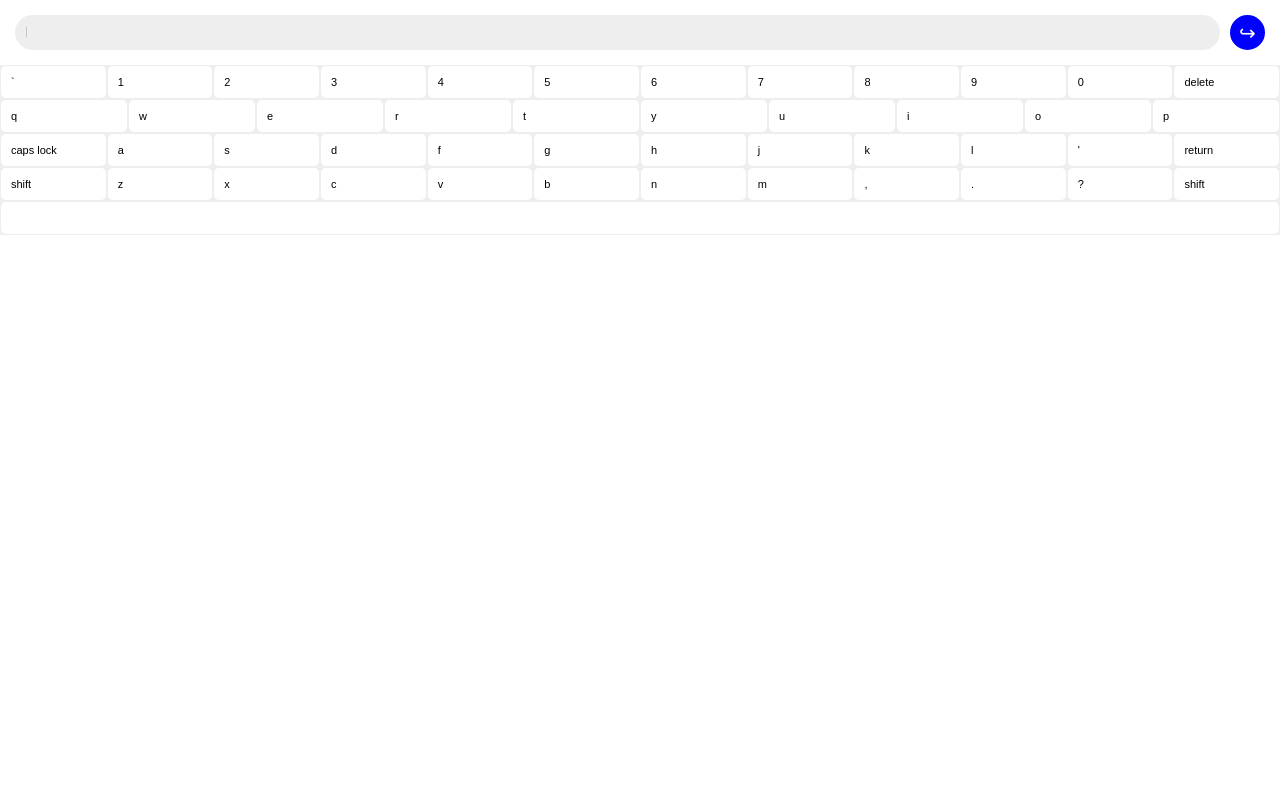
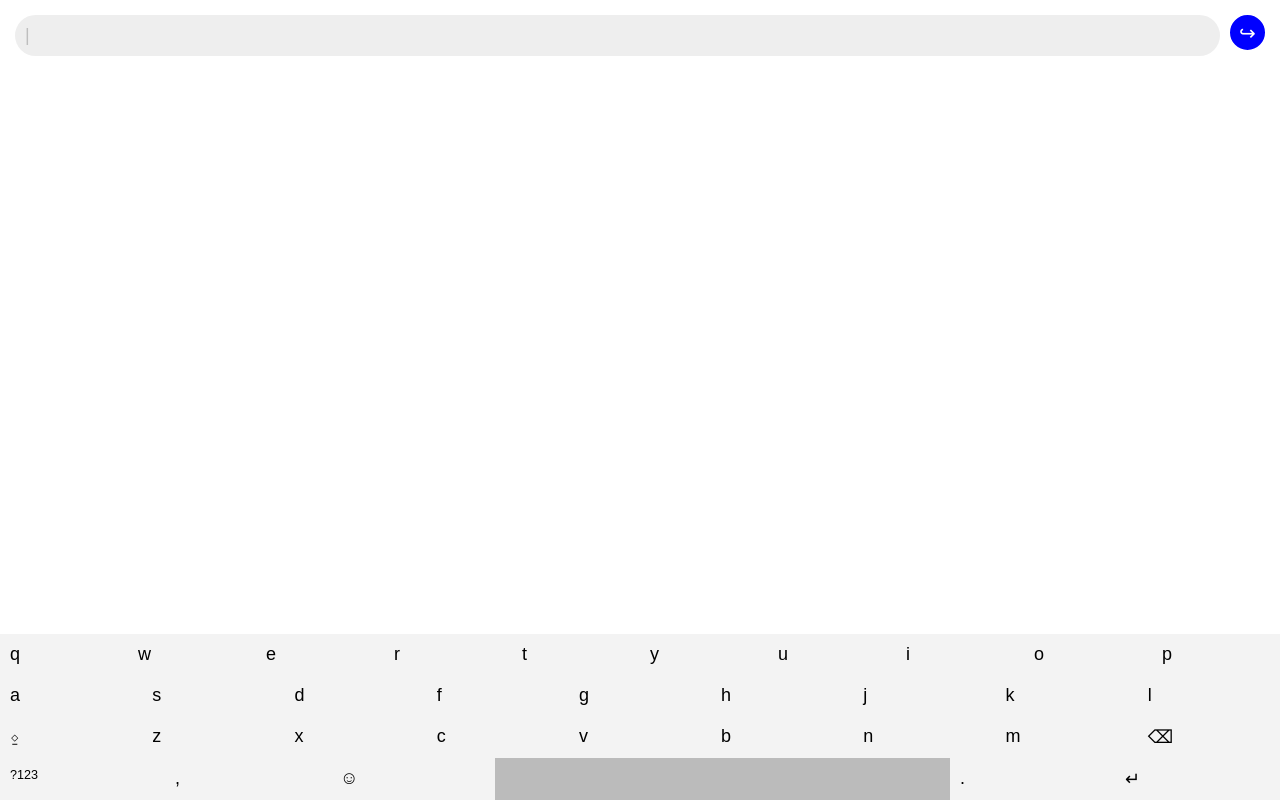
Before and after one commit to mathildebuenerd/auto-chat, a website: page public/custom-keyboard/index.html in a window 1280 px wide. Both pictures are taken after a click on the element 617 px from the left and 32 px from the top of the page. Drawn offline with Linux system fonts and the light colour scheme.

Commit message:
simplification of the keyboard, allcaps key is working

```diff
--- a/public/custom-keyboard/index.html
+++ b/public/custom-keyboard/index.html
@@ -11,61 +11,60 @@
     <input type="submit" data-type="reponse" value ="↪" class="submit">
 </section>
 <section id="custom-keyboard">
-    <ul class="keyrow">
-            <li class="symbol">
-                <span class="off">`</span>
-                <span class="on">~</span>
-            </li>
-            <li class="symbol">
-                <span class="off">1</span>
-                <span class="on">!</span>
-            </li>
-            <li class="symbol">
-                <span class="off">2</span>
-                <span class="on">@</span>
-            </li>
-            <li class="symbol">
-                <span class="off">3</span>
-                <span class="on">#</span>
-            </li>
-            <li class="symbol">
-                <span class="off">4</span>
-                <span class="on">$</span>
-            </li>
-            <li class="symbol">
-                <span class="off">5</span>
-                <span class="on">%</span>
-            </li>
-            <li class="symbol">
-                <span class="off">6</span>
-                <span class="on">^</span>
-            </li>
-            <li class="symbol">
-                <span class="off">7</span>
-                <span class="on">&amp;</span>
-            </li>
-            <li class="symbol">
-                <span class="off">8</span>
-                <span class="on">*</span>
-            </li>
-            <li class="symbol">
-                <span class="off">9</span>
-                <span class="on">(</span>
-            </li>
-            <li class="symbol">
-                <span class="off">0</span>
-                <span class="on">)</span>
-            </li>
+    <!--<ul class="keyrow">-->
+            <!--&lt;!&ndash;<li class="symbol">&ndash;&gt;-->
+                <!--&lt;!&ndash;<span class="off">`</span>&ndash;&gt;-->
+                <!--&lt;!&ndash;<span class="on">~</span>&ndash;&gt;-->
+            <!--&lt;!&ndash;</li>&ndash;&gt;-->
             <!--<li class="symbol">-->
-                <!--<span class="off">-</span>-->
-                <!--<span class="on">_</span>-->
+                <!--<span class="off">1</span>-->
+                <!--<span class="on">!</span>-->
             <!--</li>-->
             <!--<li class="symbol">-->
-                <!--<span class="off">=</span>-->
-                <!--<span class="on">+</span>-->
+                <!--<span class="off">2</span>-->
+                <!--<span class="on">@</span>-->
             <!--</li>-->
-            <li class="delete">delete</li>
-        </ul> <!-- end of row -->
+            <!--<li class="symbol">-->
+                <!--<span class="off">3</span>-->
+                <!--<span class="on">#</span>-->
+            <!--</li>-->
+            <!--<li class="symbol">-->
+                <!--<span class="off">4</span>-->
+                <!--<span class="on">$</span>-->
+            <!--</li>-->
+            <!--<li class="symbol">-->
+                <!--<span class="off">5</span>-->
+                <!--<span class="on">%</span>-->
+            <!--</li>-->
+            <!--<li class="symbol">-->
+                <!--<span class="off">6</span>-->
+                <!--<span class="on">^</span>-->
+            <!--</li>-->
+            <!--<li class="symbol">-->
+                <!--<span class="off">7</span>-->
+                <!--<span class="on">&amp;</span>-->
+            <!--</li>-->
+            <!--<li class="symbol">-->
+                <!--<span class="off">8</span>-->
+                <!--<span class="on">*</span>-->
+            <!--</li>-->
+            <!--<li class="symbol">-->
+                <!--<span class="off">9</span>-->
+                <!--<span class="on">(</span>-->
+            <!--</li>-->
+            <!--<li class="symbol">-->
+                <!--<span class="off">0</span>-->
+                <!--<span class="on">)</span>-->
+            <!--</li>-->
+            <!--&lt;!&ndash;<li class="symbol">&ndash;&gt;-->
+                <!--&lt;!&ndash;<span class="off">-</span>&ndash;&gt;-->
+                <!--&lt;!&ndash;<span class="on">_</span>&ndash;&gt;-->
+            <!--&lt;!&ndash;</li>&ndash;&gt;-->
+            <!--&lt;!&ndash;<li class="symbol">&ndash;&gt;-->
+                <!--&lt;!&ndash;<span class="off">=</span>&ndash;&gt;-->
+                <!--&lt;!&ndash;<span class="on">+</span>&ndash;&gt;-->
+            <!--&lt;!&ndash;</li>&ndash;&gt;-->
+        <!--</ul> &lt;!&ndash; end of row &ndash;&gt;-->
     <ul class="keyrow">
         <!--<li class="tab">tab</li>-->
         <li class="letter">q</li>
@@ -92,7 +91,6 @@
         <!--</li>-->
     </ul> <!-- end of row -->
     <ul class="keyrow">
-    <li class="capslock">caps lock</li>
         <li class="letter">a</li>
         <li class="letter">s</li>
         <li class="letter">d</li>
@@ -106,14 +104,13 @@
             <!--<span class="off">;</span>-->
             <!--<span class="on">:</span>-->
         <!--</li>-->
-        <li class="symbol">
-            <span class="off">'</span>
-            <span class="on">&quot;</span>
-        </li>
-        <li class="return">return</li>
+        <!--<li class="symbol">-->
+            <!--<span class="off">'</span>-->
+            <!--<span class="on">&quot;</span>-->
+        <!--</li>-->
     </ul> <!-- end of row -->
     <ul class="keyrow">
-    <li class="left-shift">shift</li>
+        <li class="capslock">&#9050;</li>
         <li class="letter">z</li>
         <li class="letter">x</li>
         <li class="letter">c</li>
@@ -121,22 +118,27 @@
         <li class="letter">b</li>
         <li class="letter">n</li>
         <li class="letter">m</li>
-        <li class="symbol">
-            <span class="off">,</span>
-            <span class="on">&lt;</span>
-        </li>
-        <li class="symbol">
-            <span class="off">.</span>
-            <span class="on">&gt;</span>
-        </li>
-        <li class="symbol">
-            <span class="off">?</span>
-            <span class="on">/</span>
-        </li>
-        <li class="right-shift">shift</li>
+        <li class="delete">&#9003;</li>
+        <!--<li class="symbol">-->
+            <!--<span class="off">,</span>-->
+            <!--<span class="on">&lt;</span>-->
+        <!--</li>-->
+        <!--<li class="symbol">-->
+            <!--<span class="off">.</span>-->
+            <!--<span class="on">&gt;</span>-->
+        <!--</li>-->
+        <!--<li class="symbol">-->
+            <!--<span class="off">?</span>-->
+            <!--<span class="on">/</span>-->
+        <!--</li>-->
     </ul> <!-- end of row -->
     <ul class="keyrow">
+        <li class="numbers">?123</li>
+        <li class="comma">,</li>
+        <li class="smiley">&#9786;</li>
         <li class="space lastitem">&nbsp;</li>
+        <li class="point">.</li>
+        <li class="return">&#8629;</li>
     </ul> <!-- end of row -->
 </section>
 
--- a/public/custom-keyboard/keyboard.css
+++ b/public/custom-keyboard/keyboard.css
@@ -8,7 +8,7 @@
     margin: 0;
     padding: 0;
     font-family: sans-serif;
-    font-size: 11px;
+    font-size: 18px;
 }
 
 
@@ -49,7 +49,13 @@
 
 #custom-keyboard {
     background-color: #eeeeee;
-    display: none;
+    position: fixed;
+    bottom: -300px;
+    transition:0.5s ease;
+}
+
+#custom-keyboard.active {
+    bottom: 0;
 }
 
 .pipe {
@@ -75,10 +81,19 @@ ul li {
 
 li {
     flex: 1;
-    margin: 1px;
+    /*margin: 1px;*/
     padding: 10px;
-    border-radius: 5px;
-    background-color: white;
+    /*border-radius: 5px;*/
+    background-color: #f3f3f3;
+}
+
+.numbers {
+    font-size: 70%;
+}
+
+.space {
+    flex:3;
+    background-color: #bbbbbb;
 }
 
 .keyrow {
--- a/public/custom-keyboard/keyboard.js
+++ b/public/custom-keyboard/keyboard.js
@@ -7,8 +7,8 @@ setup();
 function setup() {
 
     let customKeyboard = document.querySelector('#custom-keyboard');
-    let allKeys = customKeyboard.querySelectorAll('li');
-    let textInput = document.querySelector('.inputSay');
+    let allKeys = customKeyboard.querySelectorAll('li'); // array with all the keys
+    let textInput = document.querySelector('.inputSay'); // input area
     textInput.addEventListener('focus', () => {
         textInput.blur(); // if input is an input tag, it prevents the native android keyboard to shows
     });
@@ -35,22 +35,42 @@ function showKeyboard(e, textInput) {
     }
 
     let customKeyboard = document.querySelector('#custom-keyboard');
-    customKeyboard.style.display = 'block';
+    customKeyboard.setAttribute('class', 'active');
 }
 
 
 
-// when someone touch a key, it's printed in the input aera
+// when someone touch a key, it's printed in the input aeraa
 function write(textInput, allKeys) {
 
     for (let i=0; i<allKeys.length; i++) {
-        allKeys[i].addEventListener('click', (e) => {
+        allKeys[i].addEventListener('click', (e) => { // add the listener on each key
+
+            console.log(e.target.classList);
             let contentInput = textInput.textContent;
             let character = "";
-            if(e.target.textContent !== '') {
+            let isLetter = false;
+            let regexLetters = '/[a-z,. ]/gi';
+            console.log('typeof ' + typeof e.target.textContent);
+            if ((e.target.textContent).search(regexLetters) && !e.target.classList.contains('capslock')) { // if the character is a letter or a space or punctuation
                 character = e.target.textContent;
+                isLetter = true;
+                console.log('je suis un caractère');
+
+            } else if (e.target.classList.contains('capslock')) {
+                let allLetters = document.querySelectorAll('.letter');
+                if (allLetters[0].textContent === allLetters[0].textContent.toLowerCase()) { // if the letters are lowercase
+                    for (let i=0; i<allLetters.length; i++) {
+                        allLetters[i].textContent = allLetters[i].textContent.toUpperCase();
+                    }
+                } else {
+                    for (let i=0; i<allLetters.length; i++) {
+                        allLetters[i].textContent = allLetters[i].textContent.toLowerCase();
+                    }
+                }
+
             } else {
-                console.log('hey, e.target.textContent est vide');
+                console.log('je ne reconnais pas le caractère');
             }
 
             // remove the pipe
@@ -58,9 +78,13 @@ function write(textInput, allKeys) {
                 let newContent = contentInput.replace(contentInput[contentInput.length-1], '');
                 contentInput = newContent;
             }
-            textInput.textContent = contentInput + character;
 
-        })
+            if (isLetter === true) { // if the key is a letter, we add it to the current string, but we don't want to do it if it is a 'return' or 'caps' key for example
+                textInput.textContent = contentInput + character;
+            }
+
+
+        });
     }
 
 }
--- a/server.js
+++ b/server.js
@@ -183,7 +183,7 @@ function setupAnalysis(htmlFile) {
 
 app.get('/data', createServerFile);
 
-// envoie le fichier json sur le serveur pour pouvoir y accedér facilement depuis le client
+// envoie le fichier json sur le serveur pour pouvoir y accéder facilement depuis le client
 function createServerFile(request, response) {
     // let data = fs.readFileSync('data/output/demain-cest-loin.json');
     //     data = JSON.parse(data);
```
